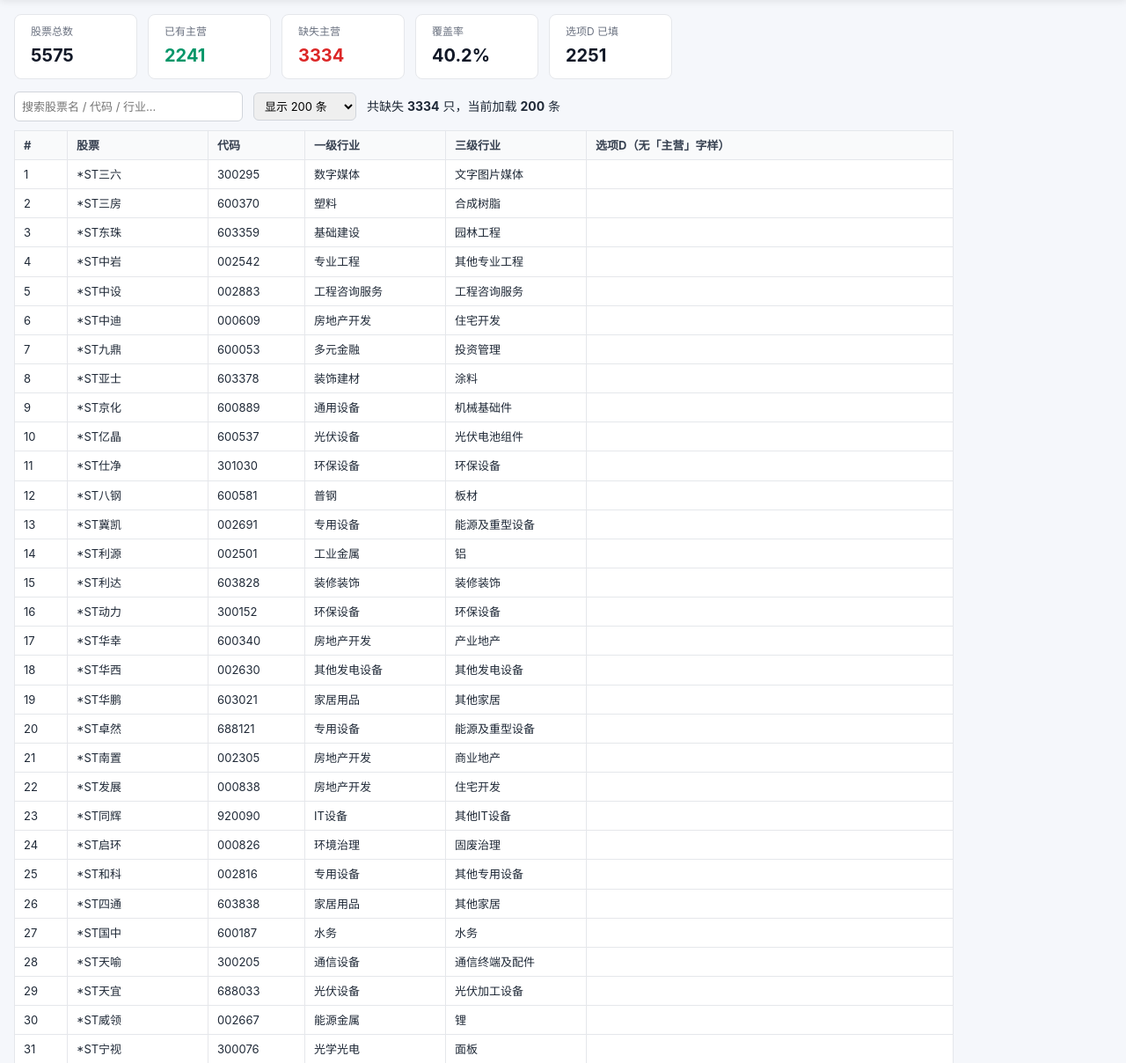
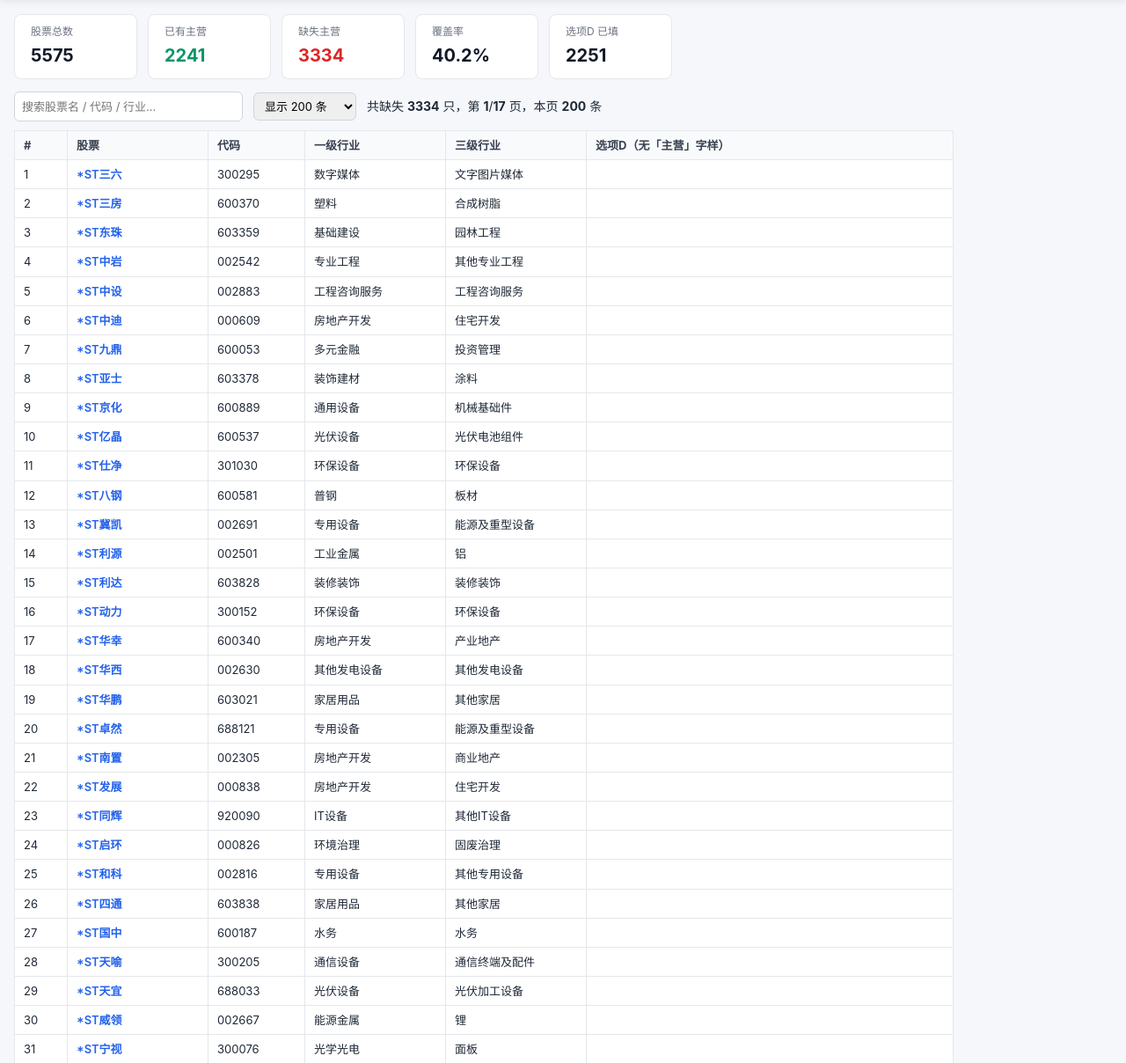
Before and after one commit to chaoren399/tongdaxinxifen, a Flask app: page /pageT in a window 1280 px wide. Shown: the part 52-1260 px from the top of the page at 88% size. Run offline with Flask 3, Linux system fonts and the light colour scheme; data comes from the database, SQL or seed files in the repository; both versions use the stored data as it was after the commit.

Commit message:
2026年11月3日针对页面D中股票的超链接 点击后需要新打开一个标签页 ,  如果这个股票点击了那么在页面D上颜色加深一些 针对页面T 对股票名称做一个超链接, 新标签页打开

```diff
--- a/app.py
+++ b/app.py
@@ -1482,16 +1482,33 @@ def api_pageS_delete():
 
 @app.route("/pageT")
 def page_t():
-    """页面 T：主营信息缺失统计。"""
+    """页面 T：主营信息缺失统计（支持分页）。"""
     from db import get_business_stats, list_stocks_missing_business
     stats = get_business_stats()
     try:
         limit = min(max(int(request.args.get("limit", 200)), 1), 5000)
     except (TypeError, ValueError):
         limit = 200
-    missing = list_stocks_missing_business(limit=limit)
+    # 分页：page 从 1 开始，越界自动收敛到首/尾页
+    total = int(stats.get("missing") or 0)
+    total_pages = max(1, (total + limit - 1) // limit)
+    try:
+        page = int(request.args.get("page", 1))
+    except (TypeError, ValueError):
+        page = 1
+    page = min(max(page, 1), total_pages)
+    offset = (page - 1) * limit
+    missing = list_stocks_missing_business(limit=limit, offset=offset)
     resp = make_response(
-        render_template("pageT.html", stats=stats, missing=missing, limit=limit)
+        render_template(
+            "pageT.html",
+            stats=stats,
+            missing=missing,
+            limit=limit,
+            page=page,
+            total_pages=total_pages,
+            offset=offset,
+        )
     )
     resp.headers["Cache-Control"] = "no-store"
     return resp
--- a/templates/pageT.html
+++ b/templates/pageT.html
@@ -34,7 +34,22 @@
         }
         table.missing thead th { background: #f9fafb; color: #374151; position: static; }
         table.missing tbody tr:hover { background: #f3f4f6; }
+        /* 股票名超链接（新标签页打开） */
+        .mis-stock-link { color: #2563eb; text-decoration: none; font-weight: 600; }
+        .mis-stock-link:hover { color: #1d4ed8; text-decoration: underline; }
         .pageT-empty { padding: 30px; text-align: center; color: #9ca3af; font-size: 13px; }
+        /* 分页器 */
+        .pageT-pager { display: flex; align-items: center; gap: 10px; margin-top: 12px; flex-wrap: wrap; }
+        .pageT-pager .btn {
+            border: 1px solid #2563eb; background: #2563eb; color: #fff; border-radius: 6px;
+            padding: 6px 14px; font-size: 13px; cursor: pointer; text-decoration: none;
+        }
+        .pageT-pager .btn:hover { background: #1d4ed8; border-color: #1d4ed8; }
+        .pageT-pager .btn.disabled {
+            border-color: #e5e7eb; background: #f9fafb; color: #c0c4cc; cursor: default;
+        }
+        .pageT-pager .btn.disabled:hover { background: #f9fafb; border-color: #e5e7eb; }
+        .pageT-pageinfo { font-size: 13px; color: #374151; }
     </style>
 </head>
 <body>
@@ -69,7 +84,7 @@
                 <option value="{{ n }}" {% if n == limit %}selected{% endif %}>显示 {{ n }} 条</option>
                 {% endfor %}
             </select>
-            <span class="pageT-stats">共缺失 <b>{{ stats.missing }}</b> 只，当前加载 <b>{{ missing|length }}</b> 条</span>
+            <span class="pageT-stats">共缺失 <b>{{ stats.missing }}</b> 只，第 <b>{{ page }}</b>/<b>{{ total_pages }}</b> 页，本页 <b>{{ missing|length }}</b> 条</span>
         </div>
 
         {% if missing %}
@@ -80,8 +95,8 @@
             <tbody id="missBody">
                 {% for s in missing %}
                 <tr>
-                    <td>{{ loop.index }}</td>
-                    <td>{{ s.name }}</td>
+                    <td>{{ offset + loop.index }}</td>
+                    <td><a class="mis-stock-link" href="{{ url_for('index', q=s.name) }}" target="_blank" rel="noopener" title="在新标签页中查看「{{ s.name }}」">{{ s.name }}</a></td>
                     <td>{{ s.code or '-' }}</td>
                     <td>{{ s.primary_name or '-' }}</td>
                     <td>{{ s.tertiary or '-' }}</td>
@@ -91,6 +106,21 @@
             </tbody>
         </table>
         <div class="pageT-empty" id="emptyTip" style="display: none;">没有匹配的股票</div>
+
+        <!-- 分页：上一页 / 下一页 -->
+        <div class="pageT-pager">
+            {% if page > 1 %}
+            <a class="btn" href="?limit={{ limit }}&page={{ page - 1 }}">‹ 上一页</a>
+            {% else %}
+            <span class="btn disabled">‹ 上一页</span>
+            {% endif %}
+            <span class="pageT-pageinfo">第 {{ page }} / {{ total_pages }} 页</span>
+            {% if page < total_pages %}
+            <a class="btn" href="?limit={{ limit }}&page={{ page + 1 }}">下一页 ›</a>
+            {% else %}
+            <span class="btn disabled">下一页 ›</span>
+            {% endif %}
+        </div>
         {% else %}
         <div class="pageT-empty">太好了，所有股票都有主营信息</div>
         {% endif %}
```
Also changed, not shown: templates/pageD.html (+33 -1 lines), data/tongdaxin.db.
